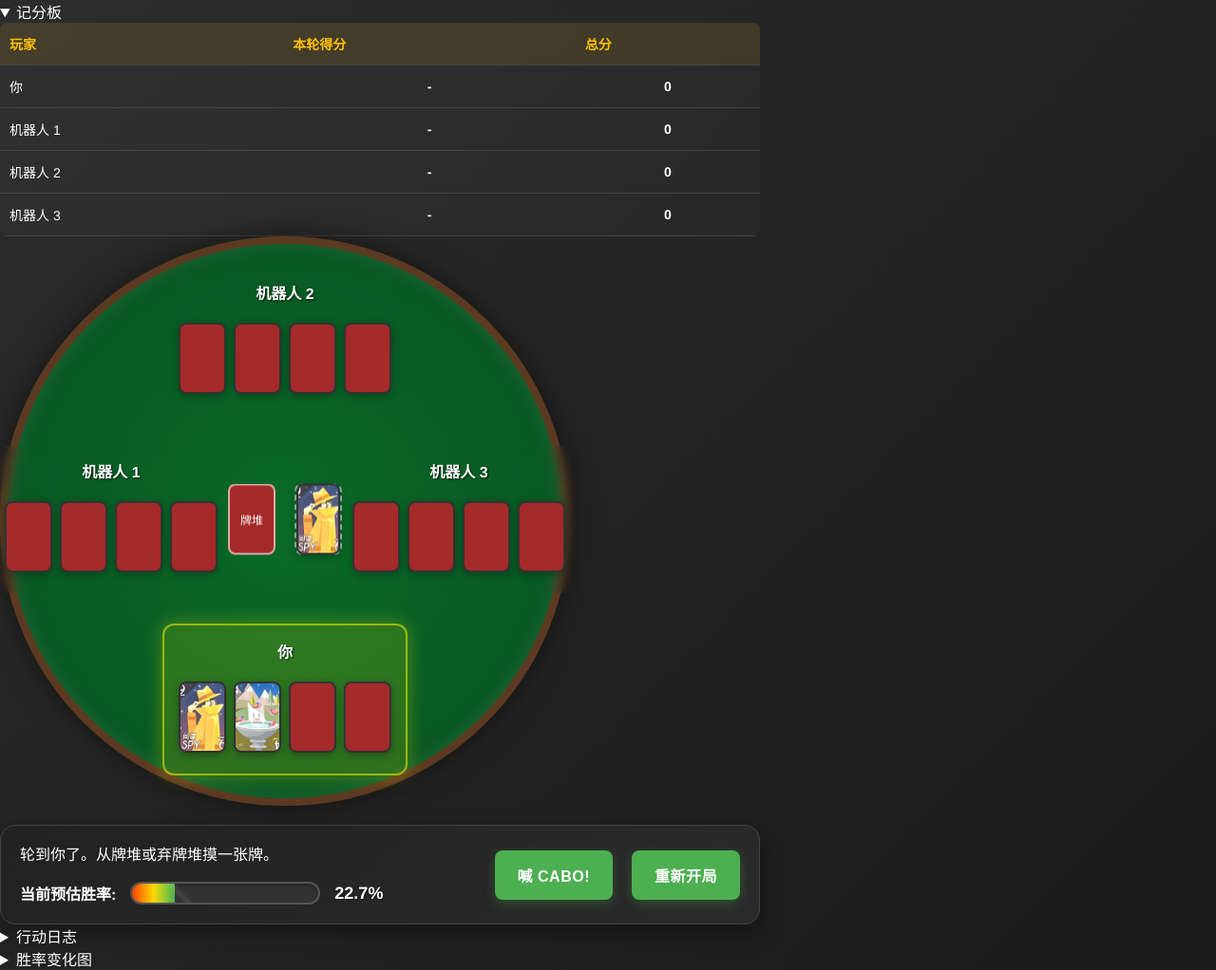
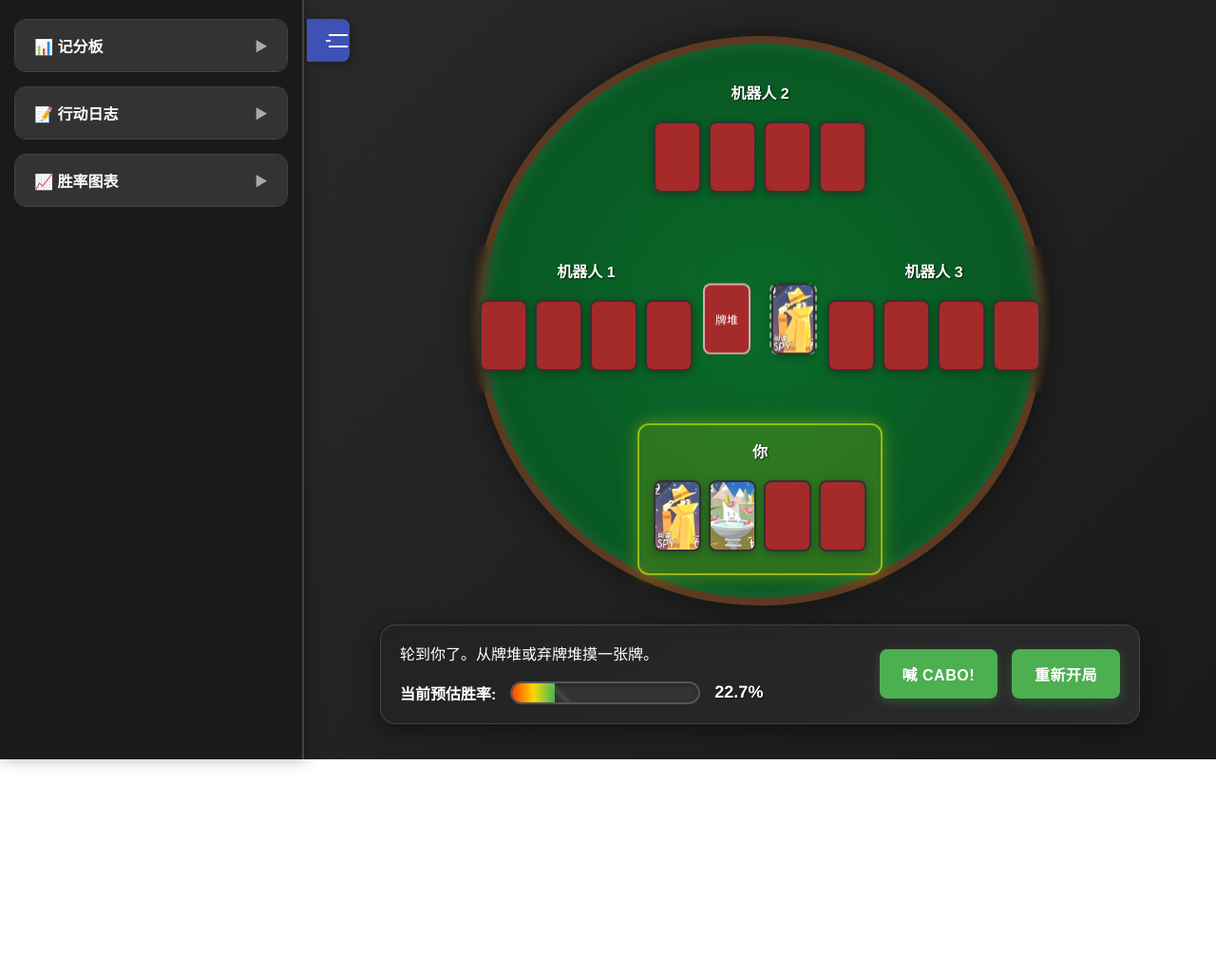
Before and after one commit to liuxx839/cabogame, a plain HTML site: page index.html in a window 1280 px wide. Shown: the whole page at 95% size. After the commit the page ends 800 px from the top, so only its background shows below. Drawn offline with nearby package versions, Linux system fonts and the light colour scheme.

Commit message:
Update index.html

```diff
--- a/index.html
+++ b/index.html
@@ -8,22 +8,57 @@
     <script src="https://cdn.jsdelivr.net/npm/chart.js"></script>
 </head>
 <body>
+    <!-- 侧边栏 -->
+    <div id="sidebar">
+        <!-- 侧边栏切换按钮 -->
+        <button id="sidebar-toggle" onclick="toggleSidebar()">
+            <span class="hamburger"></span>
+        </button>
 
-    <!-- NEW: Main container for two-column layout -->
-    <div id="main-container">
-
-        <!-- NEW: Left column for the scoreboard -->
-        <div id="left-column">
-            <details open>
-                <summary>记分板</summary>
-                <div id="scoreboard-content" class="panel-content">
+        <div id="sidebar-content">
+            <!-- 记分板面板 -->
+            <div class="sidebar-panel">
+                <div class="panel-header" onclick="togglePanel('scoreboard')">
+                    <span class="panel-title">📊 记分板</span>
+                    <span class="panel-arrow">▶</span>
+                </div>
+                <div class="panel-body" id="scoreboard-panel">
+                    <div id="scoreboard-content">
                         <!-- Scoreboard table will be dynamically added here -->
                     </div>
-            </details>
+                </div>
             </div>
 
-        <!-- NEW: Right column for the game itself -->
-        <div id="right-column">
+            <!-- 行动日志面板 -->
+            <div class="sidebar-panel">
+                <div class="panel-header" onclick="togglePanel('action-log')">
+                    <span class="panel-title">📝 行动日志</span>
+                    <span class="panel-arrow">▶</span>
+                </div>
+                <div class="panel-body" id="action-log-panel">
+                    <div id="action-log-content">
+                        <!-- Log entries will be added here -->
+                    </div>
+                </div>
+            </div>
+
+            <!-- 胜率图表面板 -->
+            <div class="sidebar-panel">
+                <div class="panel-header" onclick="togglePanel('win-chart')">
+                    <span class="panel-title">📈 胜率图表</span>
+                    <span class="panel-arrow">▶</span>
+                </div>
+                <div class="panel-body" id="win-chart-panel">
+                    <div id="win-prob-chart-container">
+                        <canvas id="winProbChart"></canvas>
+                    </div>
+                </div>
+            </div>
+        </div>
+    </div>
+
+    <!-- 主游戏区域 -->
+    <div id="main-game-area">
         <div id="game-board">
             <!-- Player 2 (Top) -->
             <div class="player-area" id="player-2">
@@ -62,6 +97,7 @@
             </div>
         </div>
 
+        <!-- 控制面板 -->
         <div id="controls">
             <div id="game-info">
                 <p id="log">欢迎来到标准版 Cabo! 点击 "开始新游戏" 开始。</p>
@@ -73,29 +109,57 @@
                     <span id="win-rate-text">N/A</span>
                 </div>
             </div>
+            <div id="control-buttons">
                 <div id="action-buttons"></div>
                 <button id="cabo-button" onclick="callCabo()">喊 Cabo!</button>
                 <button id="start-button" onclick="startGame()">开始新游戏</button>
-            </div>
-
-            <div class="collapsible-panels-container">
-                <!-- Scoreboard is now on the left -->
-                <details>
-                    <summary>行动日志</summary>
-                    <div id="action-log-content" class="panel-content">
-                        <!-- Log entries will be added here -->
-                    </div>
-                </details>
-                <details>
-                    <summary>胜率变化图</summary>
-                    <div id="win-prob-chart-container" class="panel-content">
-                        <canvas id="winProbChart"></canvas>
-                    </div>
-                </details>
             </div>
         </div>
     </div>
 
     <script src="script.js"></script>
+    <script>
+        // 侧边栏控制函数
+        function toggleSidebar() {
+            const sidebar = document.getElementById('sidebar');
+            sidebar.classList.toggle('collapsed');
+        }
+
+        function togglePanel(panelName) {
+            const panel = document.getElementById(panelName + '-panel');
+            const arrow = event.currentTarget.querySelector('.panel-arrow');
+
+            if (panel.classList.contains('expanded')) {
+                panel.classList.remove('expanded');
+                arrow.textContent = '▶';
+            } else {
+                // 关闭其他面板
+                document.querySelectorAll('.panel-body').forEach(p => {
+                    p.classList.remove('expanded');
+                });
+                document.querySelectorAll('.panel-arrow').forEach(a => {
+                    a.textContent = '▶';
+                });
+
+                // 打开当前面板
+                panel.classList.add('expanded');
+                arrow.textContent = '▼';
+            }
+        }
+
+        // 移动端适配
+        function checkMobile() {
+            const sidebar = document.getElementById('sidebar');
+            if (window.innerWidth <= 768) {
+                sidebar.classList.add('mobile');
+                sidebar.classList.add('collapsed');
+            } else {
+                sidebar.classList.remove('mobile');
+            }
+        }
+
+        window.addEventListener('resize', checkMobile);
+        window.addEventListener('load', checkMobile);
+    </script>
 </body>
 </html>
```
Lines whose indentation alone changed are shown as unchanged.
